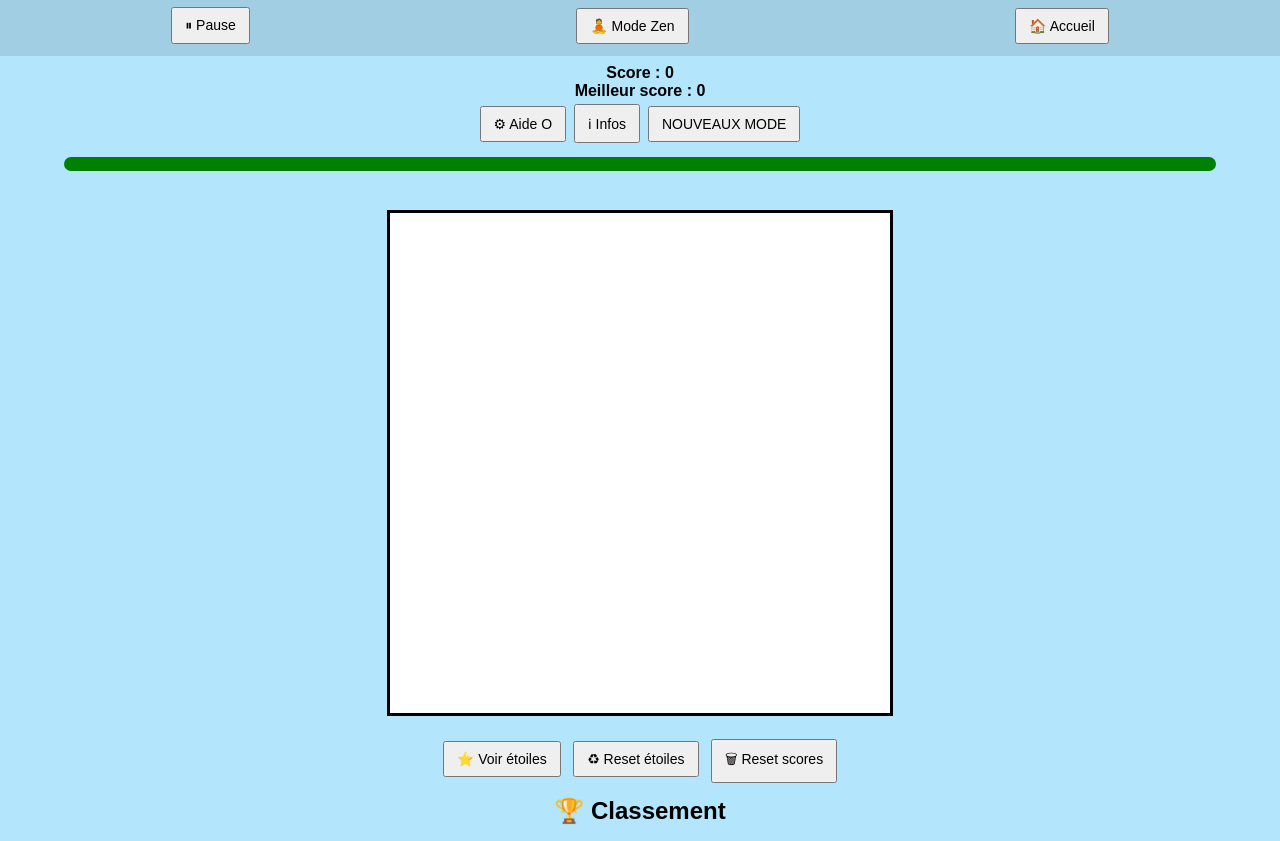
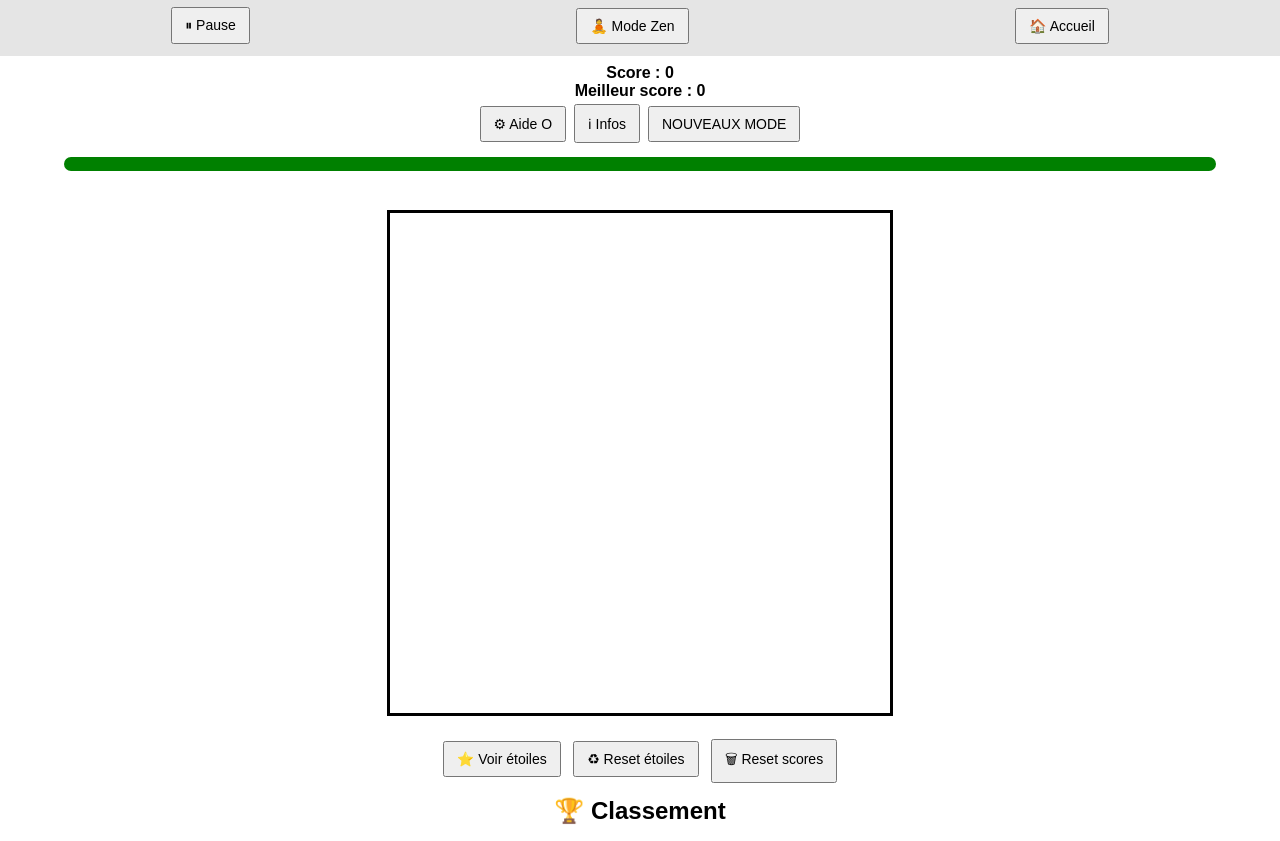
Before and after one commit to bouenieazongomajeremiejose-sudo/PUZZLE-, a plain HTML site: page puzzle.html in a window 1280 px wide. Shown: the part 63-904 px from the top of the page. Drawn offline with Linux system fonts and the light colour scheme.

Commit message:
Update puzzle.html

```diff
--- a/puzzle.html
+++ b/puzzle.html
@@ -9,7 +9,7 @@
           body {
             margin: 0;
             font-family: Arial, sans-serif;
-            background: #b3e5fc;
+
             text-align: center;
           }
 
```
